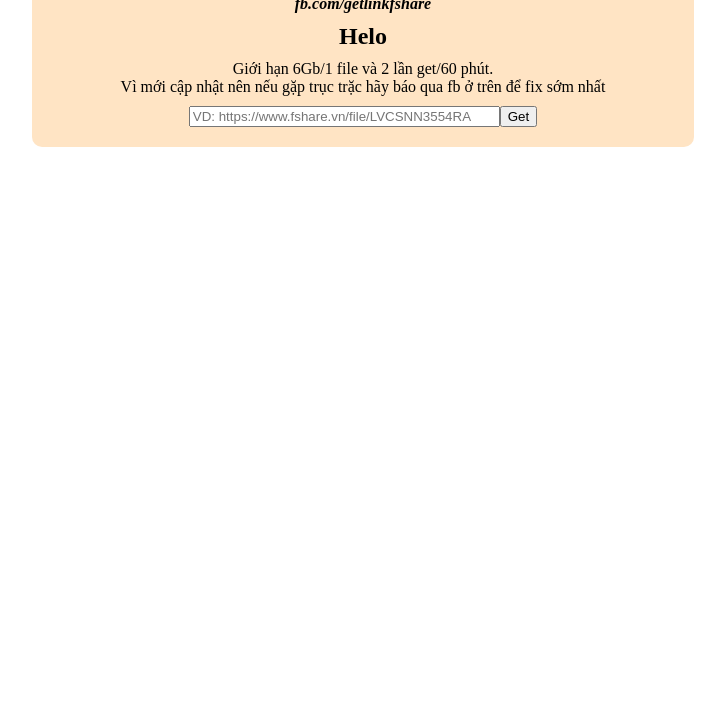
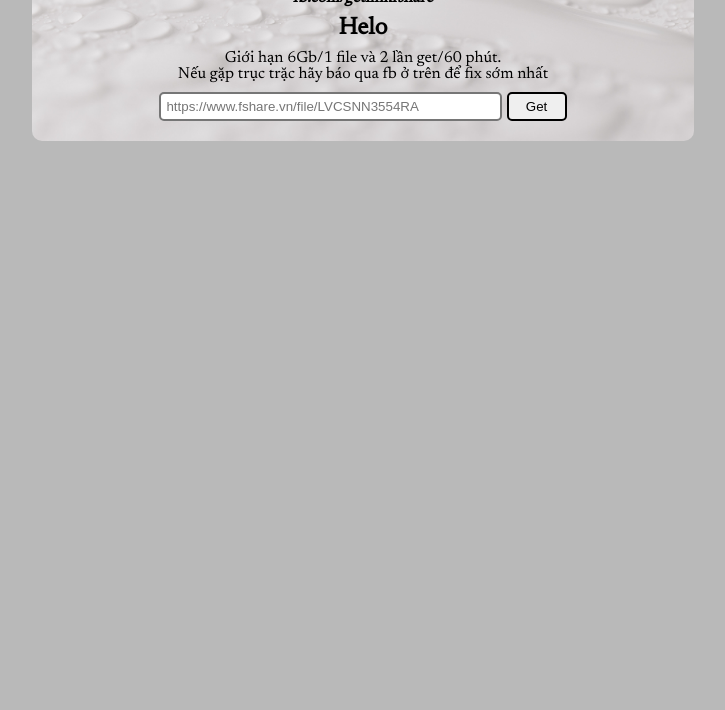
Before and after one commit to frydaiii/getlink-fshare2, a website: page public/index.html in a window 1280 px wide. Shown: the part 90-800 px from the top of the page, without its empty margins (277-1002 px from the left). Drawn offline with Linux system fonts and the light colour scheme.

Commit message:
v2.1 running

```diff
--- a/public/index.html
+++ b/public/index.html
@@ -6,6 +6,8 @@
   <meta name="description" content="Get link Fshare Vippromax 2021">
   <meta name="google-site-verification" content="Fmg_9nf2EPkoyKFZMrkpd0cK7iqkUMsO4RNpQQLdzSg" />
   <link rel="stylesheet" href="./stylesheets/style.css">
+  <link rel="preconnect" href="https://fonts.gstatic.com">
+  <link href="https://fonts.googleapis.com/css2?family=Newsreader&display=swap" rel="stylesheet">
   <script async src="https://www.googletagmanager.com/gtag/js?id=G-LN2TKX1GM6"></script>
   <script>
     window.dataLayer = window.dataLayer || [];
@@ -22,23 +24,23 @@
     <h1>Get Link Fshare Vippromax</h1>
     <h4><i>fb.com/getlinkfshare</i></h4>
     <p style="font-size: x-large;"><a href="" id="link-download" target="_blank"></a></p>
-    <p id="note" style="font-size: x-large;"><b>Helo</b></p>
+    <p id="note"><b>Helo</b></p>
     <p>Giới hạn 6Gb/1 file và 2 lần get/60 phút.<br>
-    Vì mới cập nhật nên nếu gặp trục trặc hãy báo qua fb ở trên để fix sớm nhất</p>
+    Nếu gặp trục trặc hãy báo qua fb ở trên để fix sớm nhất</p>
     <div id="form">
       <input
-      id="file_url"
-      type="text"
-      value=""
-      placeholder="VD: https://www.fshare.vn/file/LVCSNN3554RA"
-      style="width: 50%;"/>
+        id="file_url"
+        type="text"
+        value=""
+        placeholder="https://www.fshare.vn/file/LVCSNN3554RA"
+      />
       <button onclick="get()" id="button">Get</button>
     </div>
   </div>
 
   <script>
     function get() {
-      document.getElementById('note').innerHTML = 'loading...';
+      document.getElementById('note').innerHTML = 'Sẽ hơi lâu, vui lòng đợi...';
       document.getElementById('link-download').innerHTML = '';
       document.getElementById('form').style.visibility = 'hidden';
 
--- a/public/stylesheets/style.css
+++ b/public/stylesheets/style.css
@@ -1,12 +1,13 @@
 /* For mobile phones: */
 body {
   padding: 10px;
+  font-family: 'Newsreader';
 }
 
 #container {
   /* margin: auto; */
   width: 100%;
-  background-color: bisque;
+  background-color: rgb(255, 226, 182);;
   padding-top: 10px;
   /* padding-left: 10px;
   padding-right: 10px; */
@@ -25,11 +26,38 @@ h1, h4, p {
   justify-content: center;
 }
 
+input {
+  width: 50%;
+  padding: 5px;
+  box-sizing: border-box;
+  border-radius: 5px;
+  border-style: solid;
+  margin-right: 5px;
+}
+
+button {
+  width: 60px;
+  border-radius: 5px;
+  border-style: solid;
+}
+
 @media only screen and (min-width: 768px) {
+  body {
+    font-family: 'Newsreader';
+    background-color: rgb(185, 185, 185);
+  }
+
+  h1, h4, p {
+    text-align: center;
+    margin: 10px;
+  }
+
   #container {
     margin: auto;
     width: 50%;
-    background-color: bisque;
+    background-image: url('../rainbow-mountain.jpg');
+    background-repeat: no-repeat;
+    background-size: cover;
     padding-top: 10px;
     padding-left: 20px;
     padding-right: 20px;
@@ -37,14 +65,30 @@ h1, h4, p {
     border-radius: 10px;
   }
 
-  h1, h4, p {
-    text-align: center;
-    margin: 10px;
-  }
-
-  .form {
+  #form {
     display: flex;
     width: 100%;
     justify-content: center;
   }
+
+  button {
+    width: 60px;
+    border-radius: 5px;
+    border-style: solid;
+  }
+
+  input {
+    width: 55%;
+    padding: 5px;
+    box-sizing: border-box;
+    border-radius: 5px;
+    border-style: solid;
+    margin-right: 5px;
+  }
+
+  #note {
+    overflow: auto;
+    font-size: x-large;
+    max-height: 100px;
+  }
 }
```
Also changed, not shown: public/redirect.html (+4 -4 lines), routes/download.js (+23 -6 lines), routes/get-link.js (+5 -4 lines), scripts/logout.js (+5 -3 lines), services/refresh-token.js (+5 -4 lines), test.js (added, +18 -0 lines), README.md, public/rainbow-mountain.jpg (added), 1 other file.
